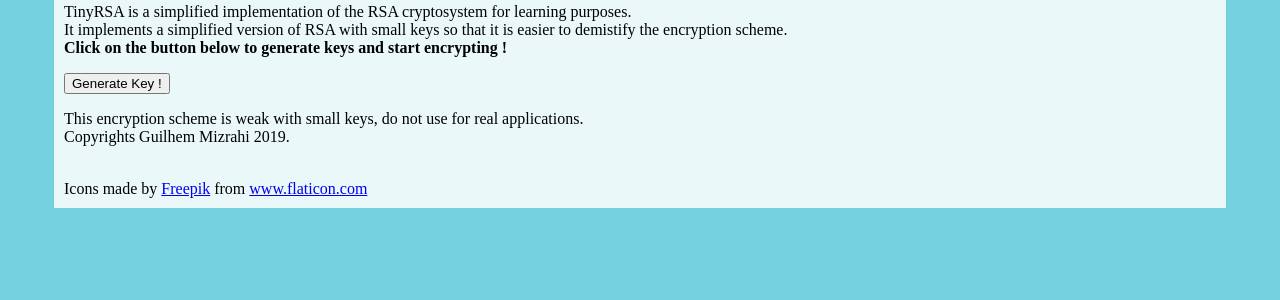
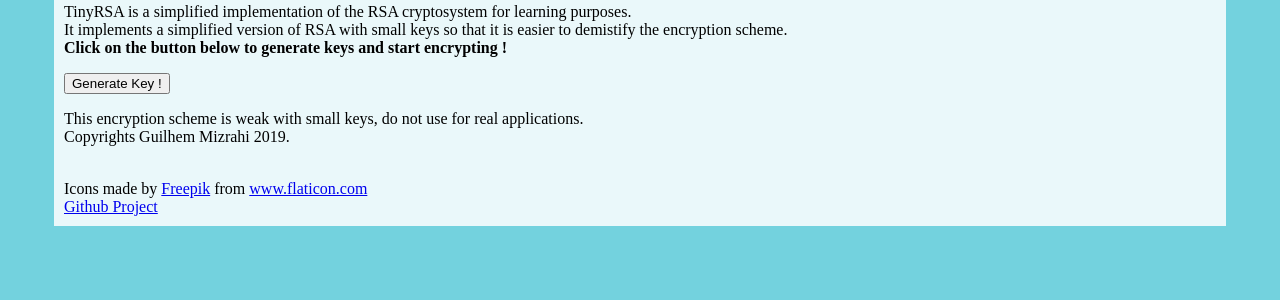
Before and after one commit to g-mizrahi/tinyRSA, a Flask app: page / in a window 1280 px wide. Shown: the part 195-495 px from the top of the page. Run offline with Flask 2, Linux system fonts and the light colour scheme.

Commit message:
added gitub

```diff
--- a/templates/rsa.html
+++ b/templates/rsa.html
@@ -12,5 +12,6 @@
   </body>
   <footer>
     {% block footer %}{% endblock %}
+    <a href="https://github.com/g-mizrahi/tinyRSA">Github Project</a>
   </footer>
 </html>
```
